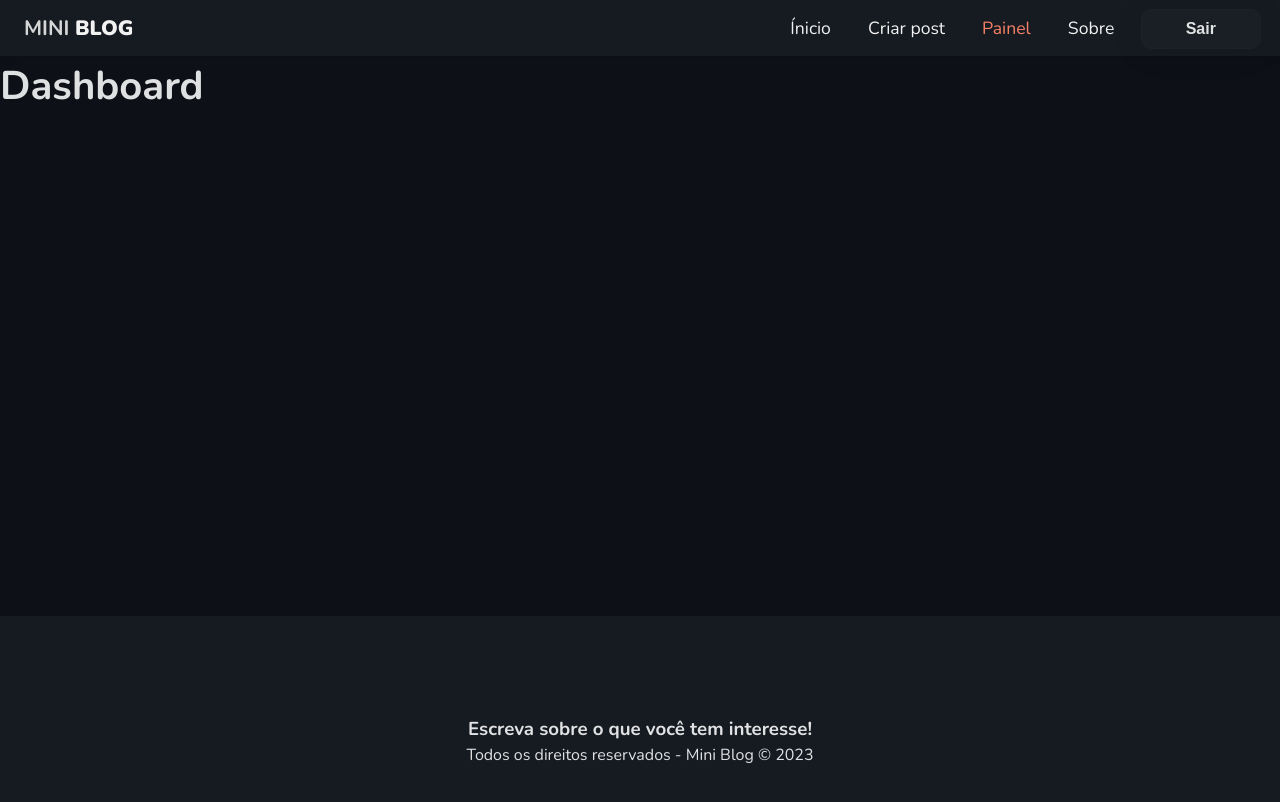
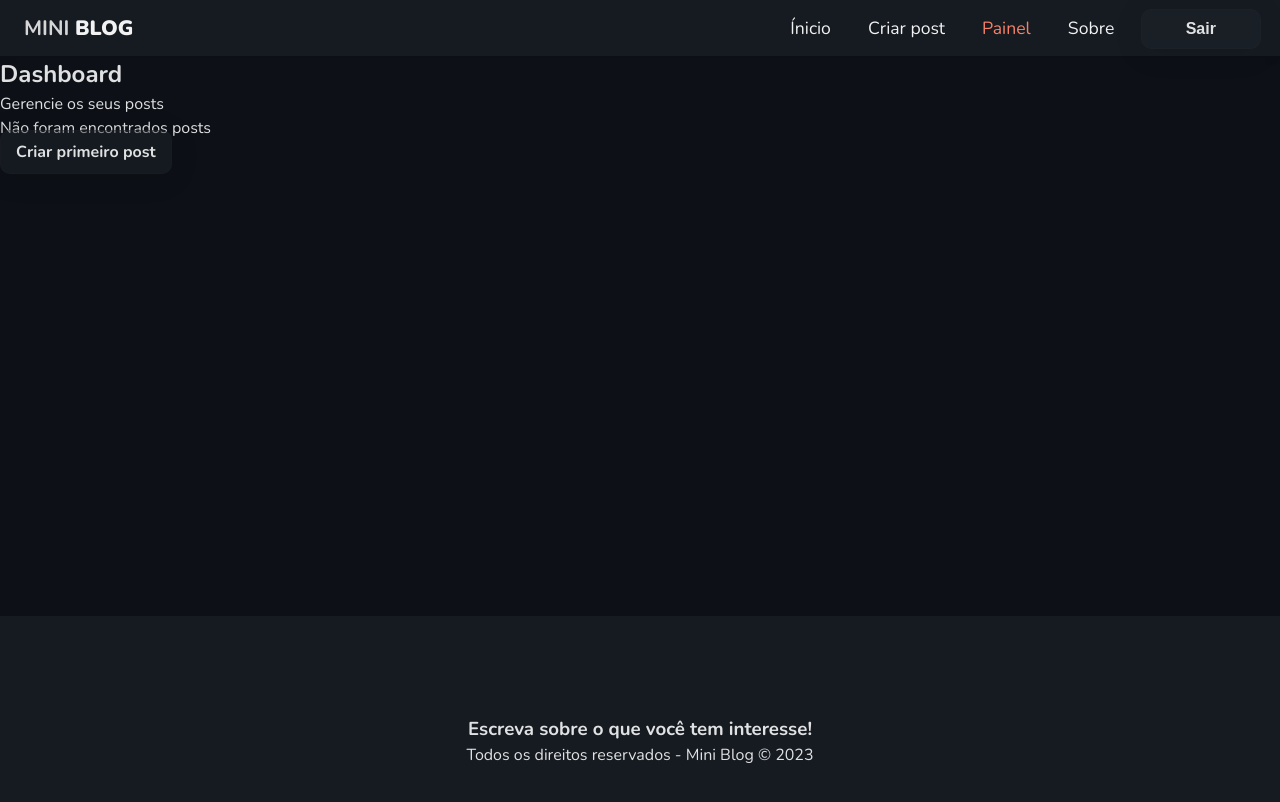
Before and after one commit to MACHADOKING/mini-blog, a React (Vite) app: page /dashboard in a window 1280 px wide. Shown: the top 802 px of the page. Built offline with nearby package versions, Linux system fonts and the light colour scheme; no server answers; sample sign-in values are in the browser's storage.

Commit message:
Feat: structuring the dashboard

```diff
--- a/src/pages/Dashboard/Dashboard.jsx
+++ b/src/pages/Dashboard/Dashboard.jsx
@@ -1,12 +1,35 @@
 // CSS
 import styles from "./Dashboard.module.css";
-// pachages
+// hooks
+import { Link } from "react-router-dom";
+import { useAuthValue } from "../../context/AuthContext";
+import { useFetchDocuments } from "../../hooks/useFetchDocuments";
+// packages
 import React from "react";
 
 const Dashboard = () => {
+  const { user } = useAuthValue();
+  const uid = user.uid;
+
+  // posts do usuario
+  const posts = [];
+
   return (
     <div>
-      <h1>Dashboard</h1>
+      <h2>Dashboard</h2>
+      <p>Gerencie os seus posts</p>
+      {posts && posts.length === 0 ? (
+        <div className={styles.noposts}>
+          <p>Não foram encontrados posts</p>
+          <Link to="/posts/create" className="btn">
+            Criar primeiro post
+          </Link>
+        </div>
+      ) : (
+        <div>
+          <p>Tem posts!</p>
+        </div>
+      )}
     </div>
   );
 };
```
